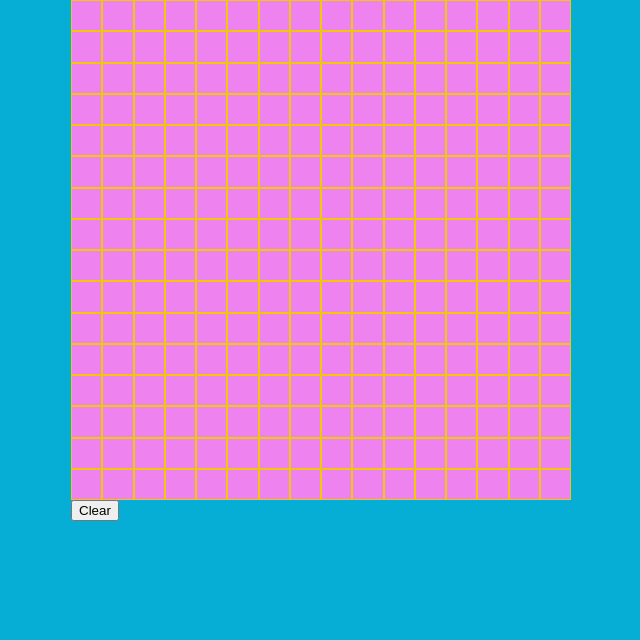
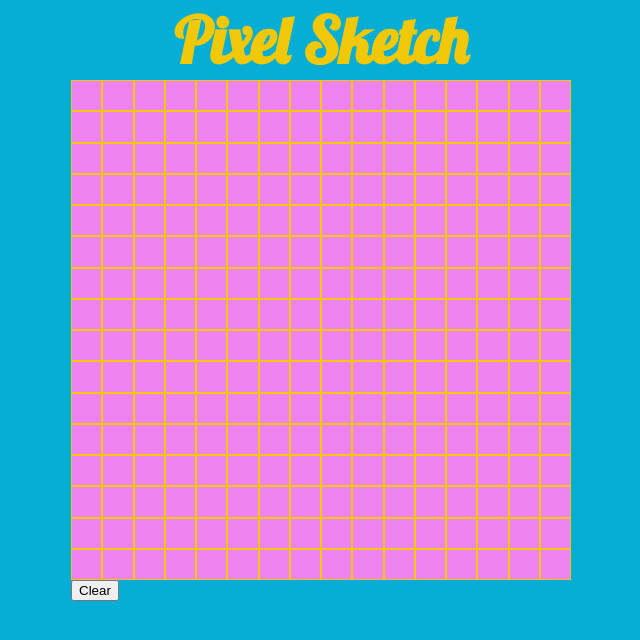
Before and after one commit to QjStout/etch-a-sketch, a plain HTML site: page index.html in a window 1280 px wide. Shown: the whole page, without its empty margins (319-959 px from the left). Drawn offline with Linux system fonts and the light colour scheme.

Commit message:
Add title

```diff
--- a/index.html
+++ b/index.html
@@ -4,12 +4,16 @@
     <meta charset="UTF-8">
     <meta http-equiv="X-UA-Compatible" content="IE=edge">
     <meta name="viewport" content="width=device-width, initial-scale=1.0">
+    <link rel="preconnect" href="https://fonts.googleapis.com">
+    <link rel="preconnect" href="https://fonts.gstatic.com" crossorigin>
+    <link href="https://fonts.googleapis.com/css2?family=Lobster&display=swap" rel="stylesheet">
     <link rel="stylesheet" href="style.css">
     <script src="script.js" defer></script>
     <title>Pixel Sketch</title>
 </head>
 <body>
     <div id="main-container">
+        <h1 id="title">Pixel Sketch</h1>
         <div id="grid" class="grid"></div>
         <div id="control-panel">
             <button id="btn-clear" class="controls" onclick="clearGrid()">Clear</button>
--- a/style.css
+++ b/style.css
@@ -13,6 +13,14 @@ body {
     background-color: var(--cerulean-crayola);
     display: flex;
     justify-content: center;
+}
+
+h1 {
+    font-family: 'Lobster', cursive;
+    text-align: center;
+    color: var(--jonquil);
+    font-size: 4rem;
+    margin: 0;
 }
 
 .grid {
```
